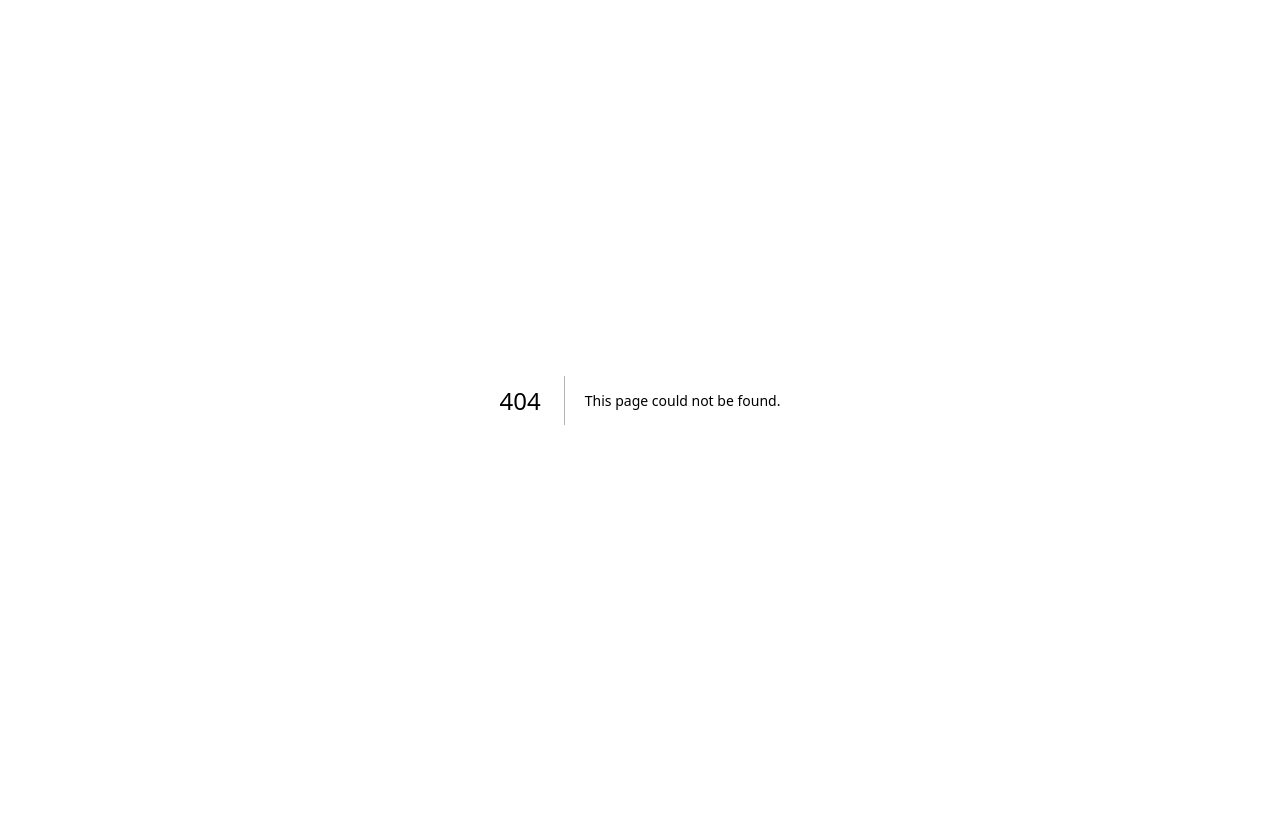
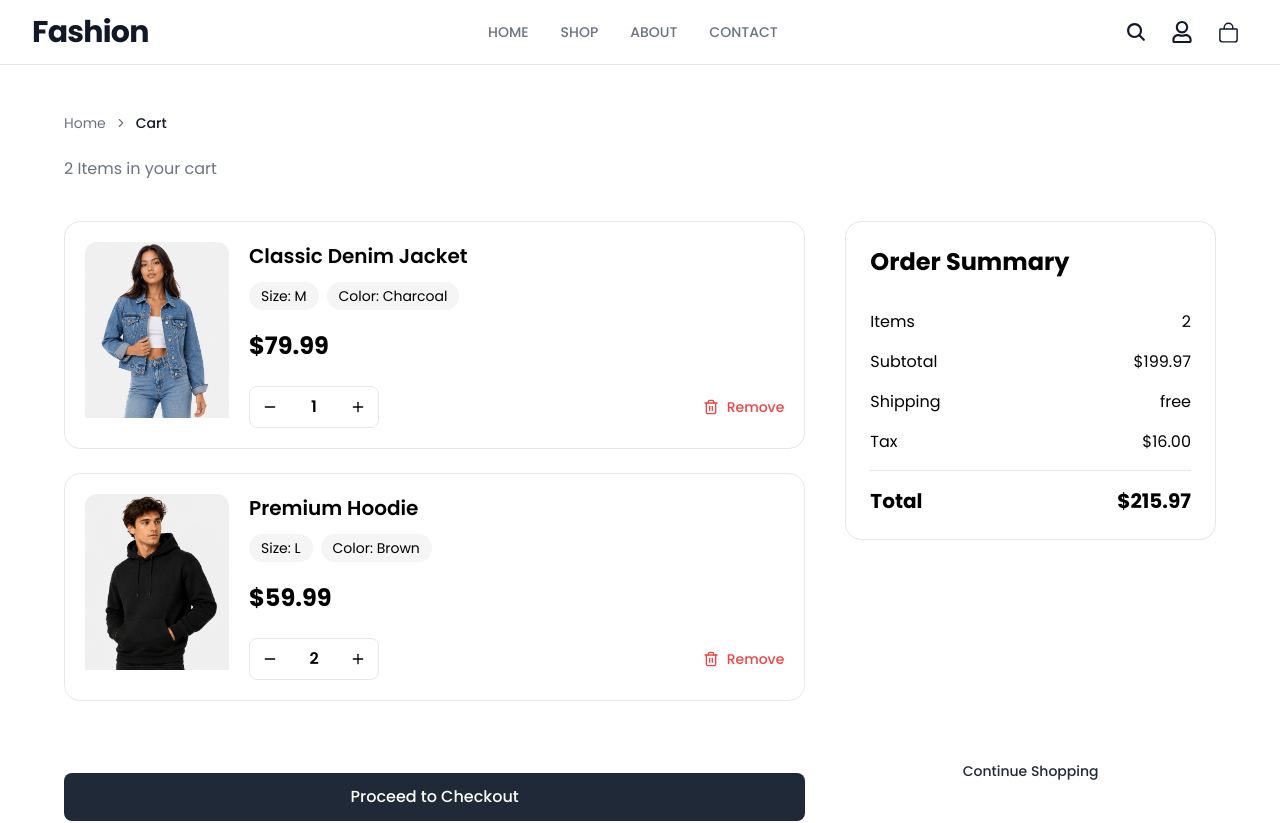
Before and after one commit to YunusEmreKilic44/ecommerce-next, a Next.js app: page /cart in a window 1280 px wide. Before the commit this address had no page. Shown: the top 823 px of the page. Before the commit the page ends 800 px from the top, so only its background shows below. Built offline with nearby package versions, Linux system fonts and the light colour scheme.

Commit message:
Cart page ui

```diff
--- /dev/null
+++ b/app/cart/page.tsx
@@ -0,0 +1,176 @@
+"use client";
+import FrontendLayout from "@/components/layouts/FrontendLayout";
+import BreadCrumb from "@/components/ui/BreadCrumb";
+import Button from "@/components/ui/Button";
+import Image from "next/image";
+import Link from "next/link";
+import { useRouter } from "next/navigation";
+import React from "react";
+import { FiMinus, FiPlus, FiTrash2 } from "react-icons/fi";
+
+const cartItems = [
+  {
+    id: 1,
+    name: "Classic Denim Jacket",
+    image: "/images/product1.png",
+    price: 79.99,
+    quantity: 1,
+    size: "M",
+    color: "Charcoal",
+  },
+  {
+    id: 2,
+    name: "Premium Hoodie",
+    image: "/images/product2.png",
+    price: 59.99,
+    quantity: 2,
+    size: "L",
+    color: "Brown",
+  },
+];
+
+const CartPage = () => {
+  const router = useRouter();
+  const totalItems = cartItems.reduce((sum, item) => sum + item.quantity, 0);
+
+  const subtotal = cartItems.reduce(
+    (sum, item) => sum + item.price * item.quantity,
+    0,
+  );
+
+  const shipping = 0;
+  const tax = subtotal * 0.08;
+  const total = subtotal + shipping + tax;
+
+  return (
+    <FrontendLayout>
+      <section className="mx-auto max-w-6xl py-12">
+        {/* header */}
+        <div>
+          <BreadCrumb
+            items={[
+              {
+                label: "Home",
+                href: "/",
+              },
+              {
+                label: "Cart",
+              },
+            ]}
+          />
+
+          <p className="mt-2 text-muted-foreground">
+            {totalItems - 1} Item{totalItems !== 1 && "s"} in your cart
+          </p>
+        </div>
+
+        <div className="mt-10 grid gap-10 lg:grid-cols-[2fr_1fr]">
+          {/* left */}
+          <div className="space-y-6">
+            {cartItems.map((item) => (
+              <div
+                key={item.id}
+                className="flex flex-col gap-5 rounded-2xl border border-border p-5 transition hover:shadow-sm sm:flex-row"
+              >
+                {/* product image */}
+                <div className="overflow-hidden rounded-xl">
+                  <Image
+                    src={item.image}
+                    alt={item.name}
+                    width={150}
+                    height={180}
+                    className="h-44 w-full object-cover sm:w-36"
+                  />
+                </div>
+
+                {/* details */}
+                <div className="flex flex-1 flex-col justify-between">
+                  <div>
+                    <h2 className="text-xl font-semibold">{item.name}</h2>
+
+                    <div className="mt-3 flex flex-wrap gap-2 text-sm">
+                      <span className="rounded-full bg-surface px-3 py-1">
+                        Size: {item.size}
+                      </span>
+                      <span className="rounded-full bg-surface px-3 py-1">
+                        Color: {item.color}
+                      </span>
+                    </div>
+
+                    <p className="mt-5 text-2xl font-bold">
+                      ${item.price.toFixed(2)}
+                    </p>
+                  </div>
+
+                  <div className="mt-6 flex flex-wrap items-center justify-between gap-4">
+                    {/* quantity */}
+                    <div className="flex items-center rounded-lg border border-border">
+                      <button className="p-3 transition hover:bg-surface">
+                        <FiMinus />
+                      </button>
+                      <span className="min-w-12 text-center font-semibold">
+                        {item.quantity}
+                      </span>
+                      <button className="p-3 transition hover:bg-surface">
+                        <FiPlus />
+                      </button>
+                    </div>
+
+                    <button className="flex items-center gap-2 text-destructive transition hover:opacity-80">
+                      <FiTrash2 />
+                      <span className="text-sm font-medium">Remove</span>
+                    </button>
+                  </div>
+                </div>
+              </div>
+            ))}
+          </div>
+
+          {/* right */}
+          <div className="rounded-2xl border border-border p-6 h-fit">
+            <h2 className="text-2xl font-bold">Order Summary</h2>
+
+            <div className="mt-8 space-y-4">
+              <div className="flex justify-between">
+                <span>Items</span>
+                <span>{totalItems - 1}</span>
+              </div>
+
+              <div className="flex justify-between">
+                <span>Subtotal</span>
+                <span>${subtotal.toFixed(2)}</span>
+              </div>
+
+              <div className="flex justify-between">
+                <span>Shipping</span>
+                <span>free</span>
+              </div>
+
+              <div className="flex justify-between">
+                <span>Tax</span>
+                <span>${tax.toFixed(2)}</span>
+              </div>
+
+              <div className="flex justify-between border-t border-border pt-4 text-xl font-bold">
+                <span>Total</span>
+                <span>${total.toFixed(2)}</span>
+              </div>
+            </div>
+          </div>
+
+          <Button
+            fullWidth
+            className="mt-8"
+            onClick={() => router.push("/checkout")}
+          >
+            Proceed to Checkout
+          </Button>
+
+          <Link href="/shop" className="mt-5 block text-center text-sm font-medium text-primary hover:underline">Continue Shopping</Link>
+        </div>
+      </section>
+    </FrontendLayout>
+  );
+};
+
+export default CartPage;
```
